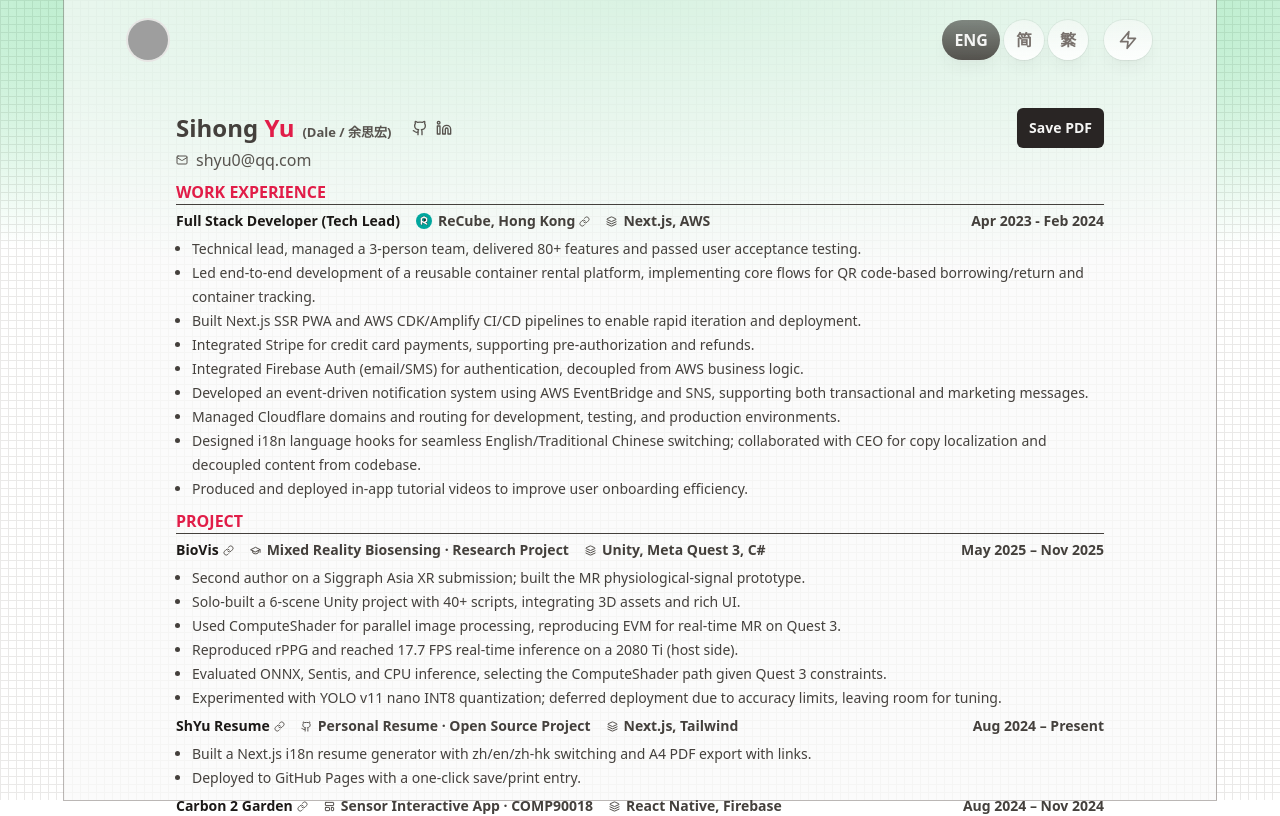
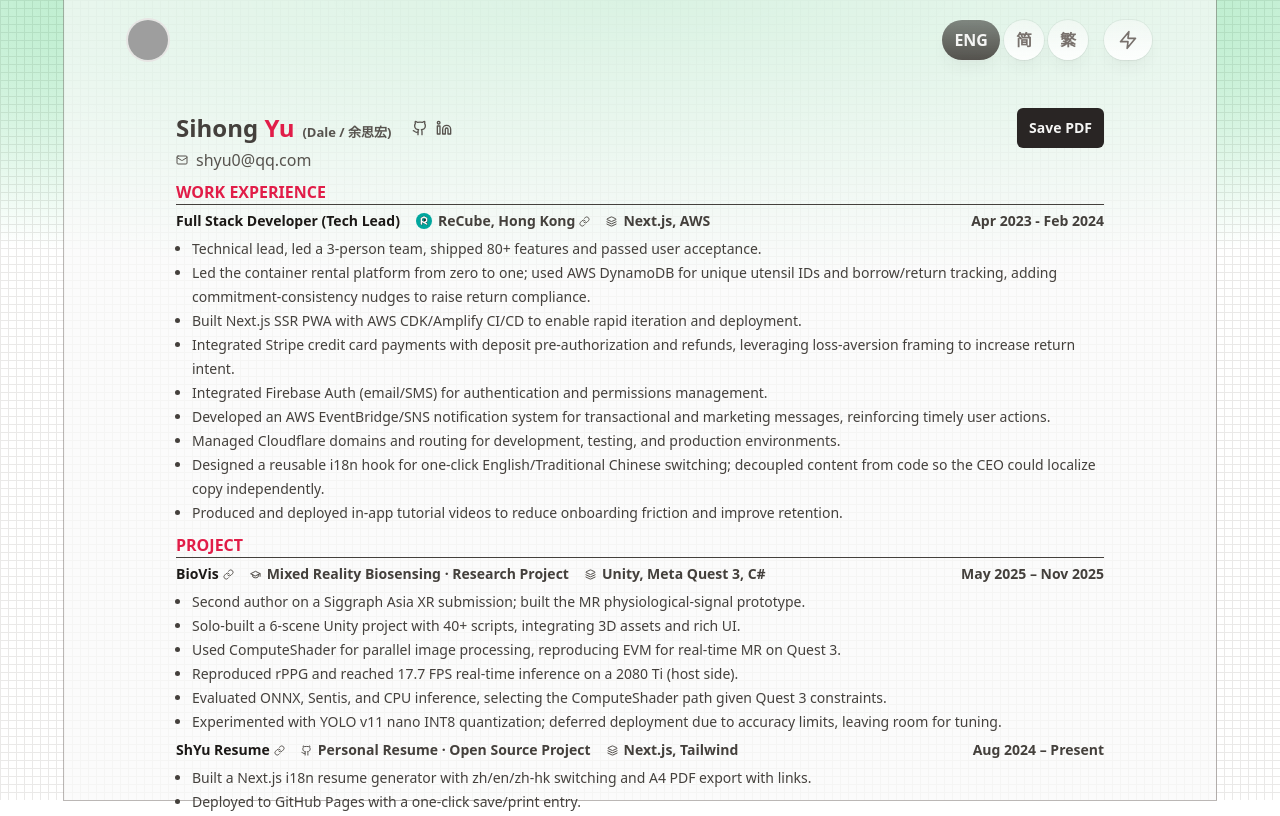
Before and after one commit to shyu216/shyu-resume, a Next.js app: page / in a window 1280 px wide. Shown: the top 816 px of the page. Built offline with nearby package versions, Linux system fonts and the light colour scheme; grey boxes are pictures that could not be loaded.

Commit message:
add some motivation

```diff
--- a/content/en/work-experience.ts
+++ b/content/en/work-experience.ts
@@ -10,15 +10,15 @@
 		dateRange: "Apr 2023 - Feb 2024",
 		techStack: "Next.js, AWS",
 		bullets: [
-			"Technical lead, managed a 3-person team, delivered 80+ features and passed user acceptance testing.",
-			"Led end-to-end development of a reusable container rental platform, implementing core flows for QR code-based borrowing/return and container tracking.",
-			"Built Next.js SSR PWA and AWS CDK/Amplify CI/CD pipelines to enable rapid iteration and deployment.",
-			"Integrated Stripe for credit card payments, supporting pre-authorization and refunds.",
-			"Integrated Firebase Auth (email/SMS) for authentication, decoupled from AWS business logic.",
-			"Developed an event-driven notification system using AWS EventBridge and SNS, supporting both transactional and marketing messages.",
+			"Technical lead, led a 3-person team, shipped 80+ features and passed user acceptance.",
+			"Led the container rental platform from zero to one; used AWS DynamoDB for unique utensil IDs and borrow/return tracking, adding commitment-consistency nudges to raise return compliance.",
+			"Built Next.js SSR PWA with AWS CDK/Amplify CI/CD to enable rapid iteration and deployment.",
+			"Integrated Stripe credit card payments with deposit pre-authorization and refunds, leveraging loss-aversion framing to increase return intent.",
+			"Integrated Firebase Auth (email/SMS) for authentication and permissions management.",
+			"Developed an AWS EventBridge/SNS notification system for transactional and marketing messages, reinforcing timely user actions.",
 			"Managed Cloudflare domains and routing for development, testing, and production environments.",
-			"Designed i18n language hooks for seamless English/Traditional Chinese switching; collaborated with CEO for copy localization and decoupled content from codebase.",
-			"Produced and deployed in-app tutorial videos to improve user onboarding efficiency."
+			"Designed a reusable i18n hook for one-click English/Traditional Chinese switching; decoupled content from code so the CEO could localize copy independently.",
+			"Produced and deployed in-app tutorial videos to reduce onboarding friction and improve retention."
 		]
 	}
 ];
--- a/content/zh-hk/work-experience.ts
+++ b/content/zh-hk/work-experience.ts
@@ -10,15 +10,15 @@
 		dateRange: "2023年4月 - 2024年2月",
 		techStack: "Next.js, AWS",
 		bullets: [
-			"技術負責人，帶領 3 人團隊，累計上線 80+ 功能，通過用戶驗收測試。",
-			"從 0 到 1 主導餐盒租借平台開發，實現掃碼借還、餐具追蹤核心流程。",
-			"搭建 Next.js SSR PWA + AWS CDK/Amplify CI/CD，支持快速迭代。",
-			"集成 Stripe 信用卡支付，支持預授權與退款。",
-			"集成 Firebase Auth（郵箱 / SMS）認證，認證與 AWS 業務層分離。",
-			"開發基於 AWS EventBridge/SNS 的事件通知系統，支持事務及營銷推送。",
+			"技術負責人，帶領 3 人團隊，累計上線 80+ 功能，通過用戶驗收。",
+			"從 0 到 1 主導餐盒租借平台開發，基於 AWS DynamoDB 實現餐具唯一標識與借還追蹤核心流程，融入承諾一致性行為設計以提升用戶履約率。",
+			"搭建 Next.js SSR PWA + AWS CDK/Amplify CI/CD，支撐快速迭代。",
+			"集成 Stripe 信用卡支付，支持押金預授權與退款，運用損失厭惡機制提升用戶歸還意願。",
+			"集成 Firebase Auth（郵箱 / SMS）認證，完成用戶身份認證與權限管理。",
+			"開發基於 AWS EventBridge/SNS 的事件通知系統，支持事務及營銷推送，強化用戶行為提醒。",
 			"管理 Cloudflare 開發 / 測試 / 生產環境域名及路由分配。",
-			"設計 i18n 語言鉤子，實現英文 / 繁體中文切換；文案由 CEO 本地化潤色，語料與代碼解耦。",
-			"製作並部署 App 內教程視頻，提升用戶上手效率。"
+			"設計並實現通用 i18n 語言鉤子，支持英文 / 繁體中文一鍵切換，實現語料與代碼解耦，支持 CEO 本地化文案獨立潤色。",
+			"製作並部署 App 內教程視頻，降低用戶使用門檻，提升用戶留存與上手效率。"
 		]
 	}
 ];
--- a/content/zh/work-experience.ts
+++ b/content/zh/work-experience.ts
@@ -11,14 +11,14 @@
     techStack: "Next.js, AWS",
     bullets: [
       "技术负责人，带领 3 人团队，累计上线 80+ 功能，通过用户验收",
-      "从 0 到 1 主导餐盒租借平台开发，实现扫码借还、餐具追踪核心流程",
+      "从 0 到 1 主导餐盒租借平台开发，基于 AWS DynamoDB 实现餐具唯一标识与借还追踪核心流程，融入承诺一致性行为设计以提升用户履约率",
       "搭建 Next.js SSR PWA + AWS CDK/Amplify CI/CD，支撑快速迭代",
-      "集成 Stripe 信用卡支付，支持押金预授权与退款",
-      "集成 Firebase Auth 邮箱/SMS 认证，认证与 AWS 业务层分离",
-      "开发基于 AWS EventBridge/SNS 的事件通知系统，支持事务及营销推送",
+      "集成 Stripe 信用卡支付，支持押金预授权与退款，运用损失厌恶机制提升用户归还意愿",
+      "集成 Firebase Auth 邮箱/SMS 认证，完成用户身份认证与权限管理",
+      "开发基于 AWS EventBridge/SNS 的事件通知系统，支持事务及营销推送，强化用户行为提醒",
       "管理 Cloudflare 开发/测试/生产环境域名及路由分配",
-      "设计 i18n 语言钩子，实现英文/繁体中文切换；文案由 CEO 本地化润色，语料与代码解耦",
-      "制作并部署 App 内教程视频，提升用户上手效率",
+      "设计并实现通用 i18n 语言钩子，支持英文 / 繁体中文一键切换，实现语料与代码解耦，支持 CEO 本地化文案独立润色",
+      "制作并部署 App 内教程视频，降低用户使用门槛，提升用户留存与上手效率",
     ],
   },
 ];
```
